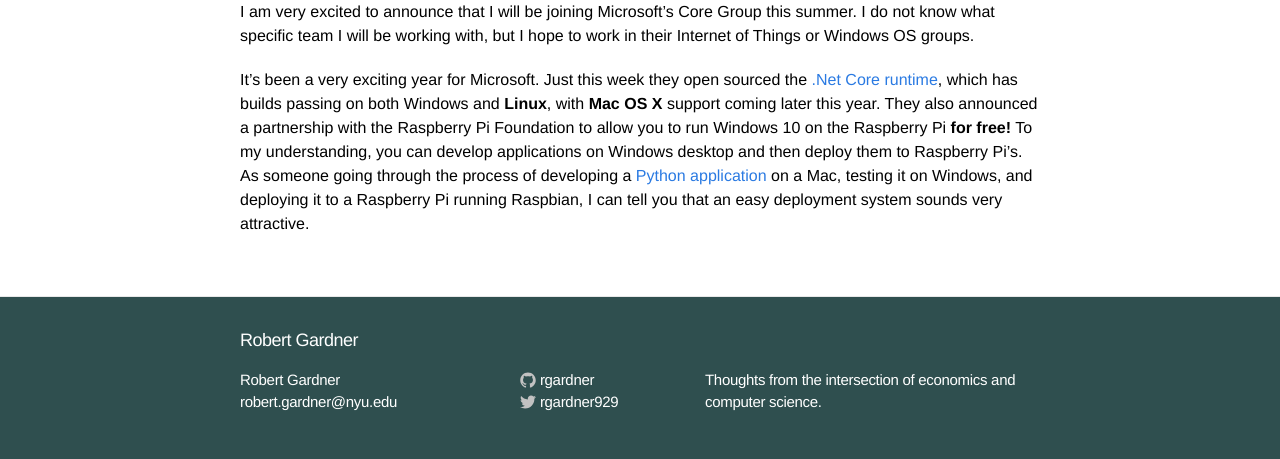
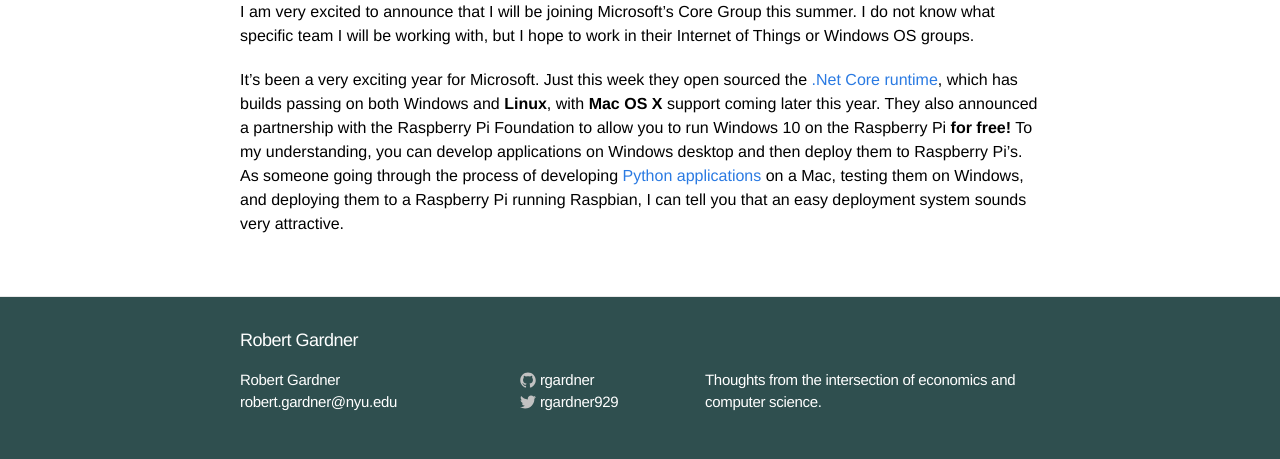
Before and after one commit to rgardner/rgardner.github.io, a Jekyll site: the page built from _posts/2015-2-7-ms.md, in a window 1280 px wide. Shown: the part 522-981 px from the top of the page. Built offline with Jekyll 4.4.1, drawn with Linux system fonts in a browser that asks for light colours; comment, search, counter and statistics services are not loaded.

Commit message:
Fix broken nikola link

```diff
--- a/_posts/2015-2-7-ms.md
+++ b/_posts/2015-2-7-ms.md
@@ -16,7 +16,7 @@
 this year. They also announced a partnership with the Raspberry Pi Foundation
 to allow you to run Windows 10 on the Raspberry Pi **for free!** To my
 understanding, you can develop applications on Windows desktop and then deploy
-them to Raspberry Pi's. As someone going through the process of developing a
-[Python application](https://github.com/project-nikola/automation) on a Mac,
-testing it on Windows, and deploying it to a Raspberry Pi running Raspbian, I
-can tell you that an easy deployment system sounds very attractive.
+them to Raspberry Pi's. As someone going through the process of developing
+[Python applications](https://github.com/project-nikola) on a Mac, testing them
+on Windows, and deploying them to a Raspberry Pi running Raspbian, I can tell
+you that an easy deployment system sounds very attractive.
```
